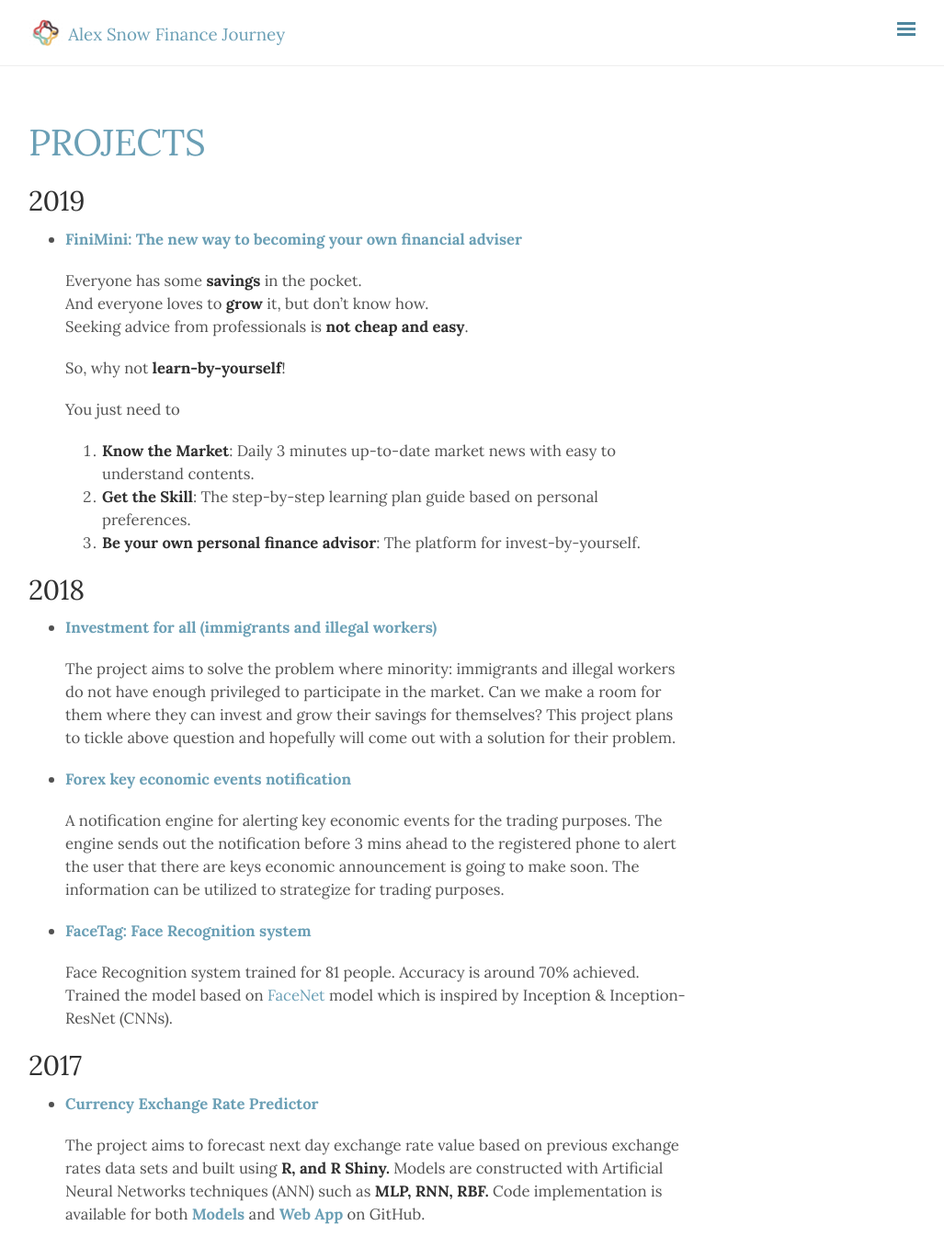
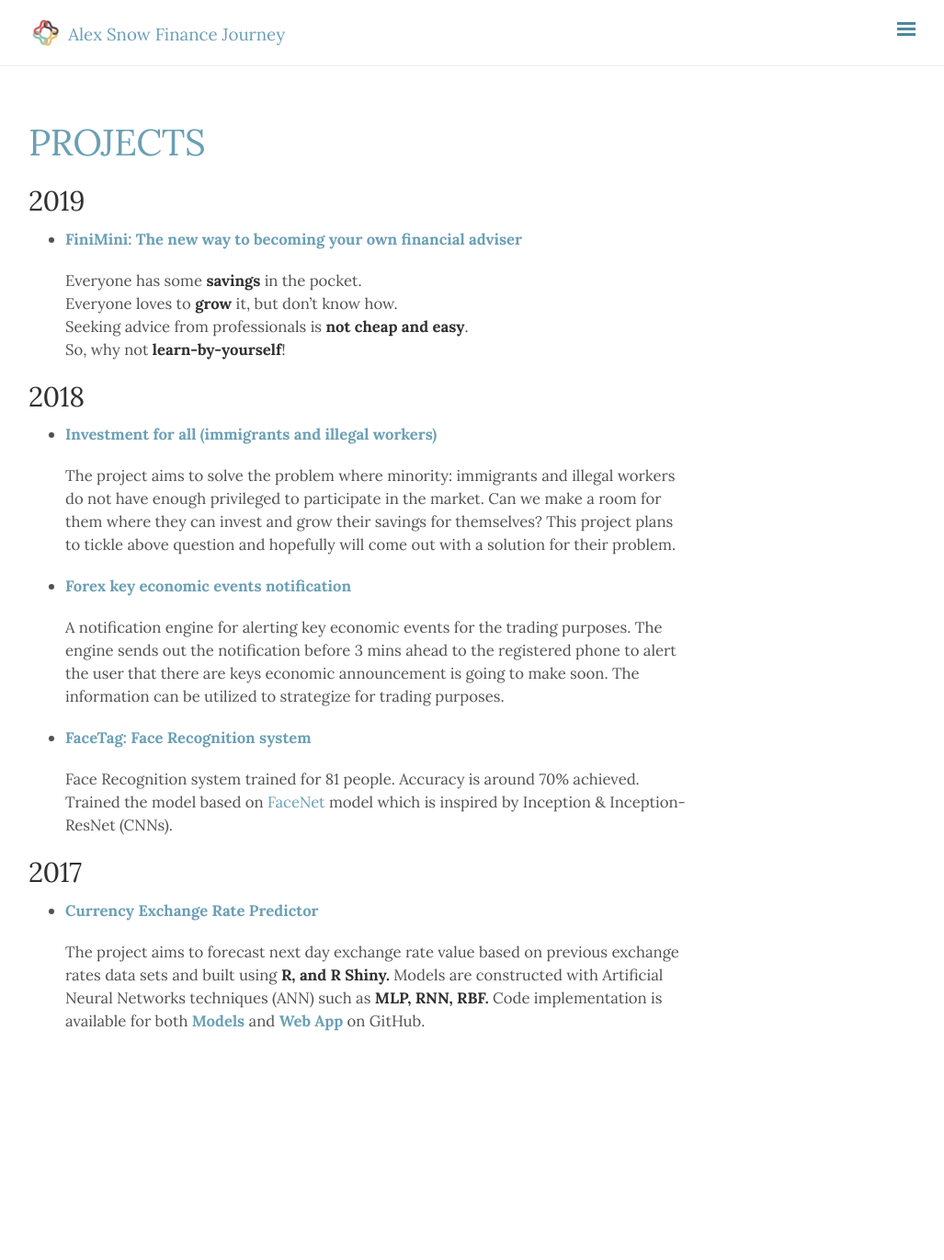
Before and after one commit to alexsnow348/alexsnow348.github.io, a Jekyll site: the page built from projects/index.md, in a window 1280 px wide and 1399 px high. Shown: the top 1370 px of the window at 92% size, without its empty margins (249-1276 px from the left). Built offline with Jekyll 4.4.1, drawn with Linux system fonts in a browser that asks for light colours; nearby versions of some CDN libraries; comment, search, counter and statistics services are not loaded.

Commit message:
updated finimini

```diff
--- a/projects/index.md
+++ b/projects/index.md
@@ -7,15 +7,11 @@ title: Projects
 * <strong><a href ="https://github.com/alexsnow348/FiniMini" target="_blank">FiniMini: The new way to becoming your own financial adviser</a></strong>
 
 	Everyone has some **savings** in the pocket.<br />
-	And everyone loves to **grow**	 it, but don’t know how.<br />
+	Everyone loves to **grow** it, but don’t know how.<br />
 	Seeking advice from professionals is **not cheap and easy**. <br />
-
 	So, why not **learn-by-yourself**! <br />
 
-	You just need to
-	1. **Know the Market**:  Daily  3 minutes up-to-date market news with easy to understand contents.
-	2. **Get the Skill**: The step-by-step learning plan guide based on personal preferences.
-	3. **Be your own personal finance advisor**: The platform for invest-by-yourself.
+
 
 ## 2018
 * <strong><a href ="https://github.com/alexsnow348/investment-for-all" target="_blank">Investment for all (immigrants and illegal workers)</a></strong>
```
